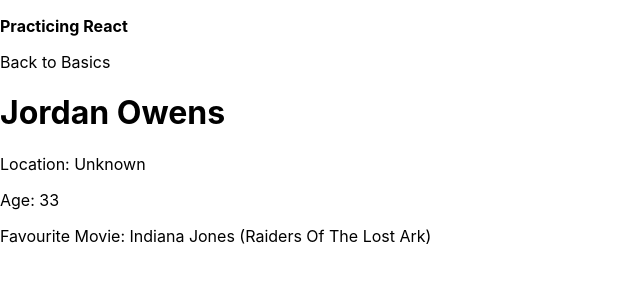
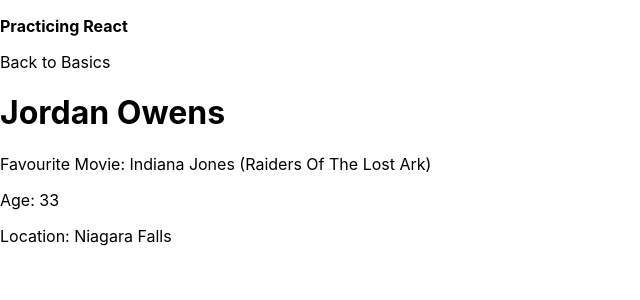
Before and after one commit to JOadelic/React-udemy-course, a React (Create React App) app: page / in a window 1280 px wide. Shown: the top 300 px of the page, without its empty margins (0-640 px from the left). Built offline with nearby package versions, Linux system fonts and the light colour scheme.

Commit message:
refactors condictional logic

```diff
--- a/src/App.js
+++ b/src/App.js
@@ -11,16 +11,14 @@ function App() {
 
   let user = {
     name: "Jordan Owens",
-    // location: "Niagara Falls",
+    location: "Niagara Falls",
     favMovie: "Indiana Jones (Raiders Of The Lost Ark)",
     age: "33"
   }
 
   function getLocation(location) {
     if (location) {
-      return location;
-    } else {
-      return 'Unknown';
+      return <p>Location: {user.location}</p>;
     }
   }
   return (
@@ -32,9 +30,9 @@ function App() {
 
       <div>
         <h1>{user.name}</h1>
-        <p>Location: {getLocation(user.location)}</p>
+        <p>Favourite Movie: {user.favMovie}</p>
         <p>Age: {user.age}</p>
-        <p>Favourite Movie: {user.favMovie}</p>
+        {getLocation(user.location)}
       </div>
     </>
   );
```
